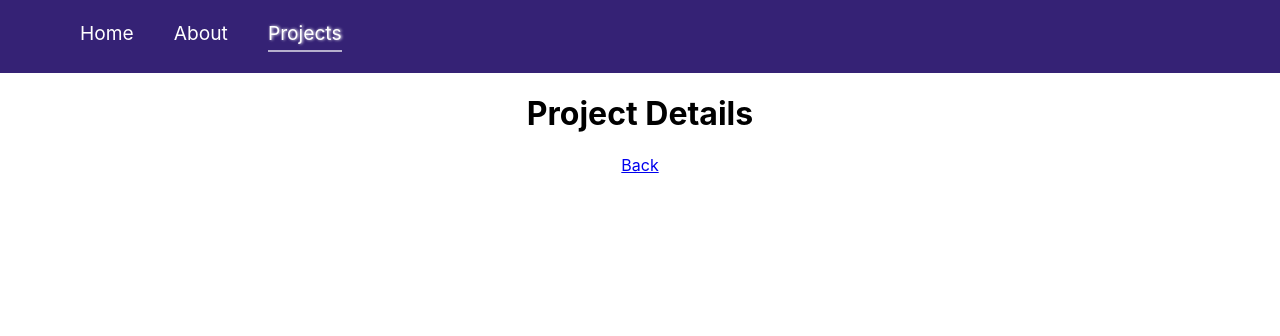
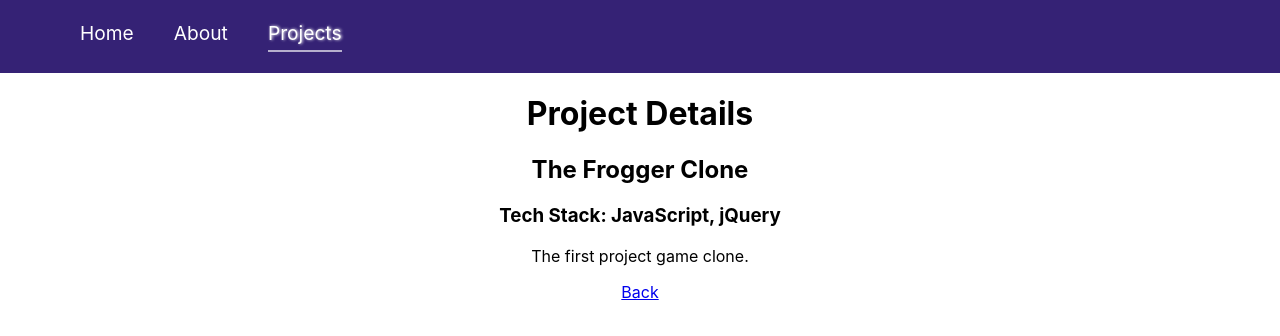
Before and after one commit to Bijl1/react-routing-intro, a React (Create React App) app: page /projects/1a in a window 1280 px wide. Shown: the top 336 px of the page. Built offline with nearby package versions, Linux system fonts and the light colour scheme.

Commit message:
Accessing URL Parameters with useEffect

```diff
--- a/src/pages/ProjectDetailsPage.js
+++ b/src/pages/ProjectDetailsPage.js
@@ -1,20 +1,66 @@
-// src/pages/ProjectDetailsPage.js
+// ./src/pages/ProjectDetailsPage.js
 
 import projectsData from './../projects-data.json';
 import { useParams, Link } from 'react-router-dom'
+import { useState, useEffect } from 'react';         // <== IMPORT
 
-function ProjectDetailsPage(props) {
+
+function ProjectDetailsPage (props) {
+  const [foundProject, setFoundProject] = useState(null); // <== ADD
 
   const { projectId } = useParams();
-  console.log('projectId -->', projectId);
+  console.log('projectId', projectId);
+
+  // This effect depends on the `projectId` value.
+  // It will run on the initial render, and every time
+  // the `projectId` value updates.
+  useEffect(() => {                                      // <== ADD
+    const project = projectsData.find((projectObj) => {
+      return projectObj._id === projectId;
+    })
+
+    if (project) {
+      setFoundProject(project);
+    }
+
+  }, [projectId]);
+
 
   return (
     <div>
       <h1>Project Details</h1>
 
-      <Link to="/projects">Back</Link>
+      {!foundProject && <h3>Project not found!</h3>}
+
+      {foundProject && (
+        <>
+          <h2>{foundProject.name}</h2>
+          <h3>Tech Stack: {foundProject.technologies}</h3>
+          <p>{foundProject.description}</p>
+          <Link to="/projects">Back</Link>
+        </>
+      )}
     </div>
   )
 }
 
 export default ProjectDetailsPage;
+
+
+
+
+// Having the project finding logic within the useEffect allows you to easily substitute the above logic to get the data from the server instead of getting it from a static array. Example:
+
+// Copy
+// // ...
+//   const { projectId } = useParams();
+//   console.log('projectId', projectId);
+
+//   useEffect(() => {
+//     // Get the project by id from the server
+//     axios.get('http://example.com/api/projects/' + projectId)
+//       .then((response) => {
+//         setFoundProject(response.data);
+//       })
+
+//   }, [projectId]);
```
